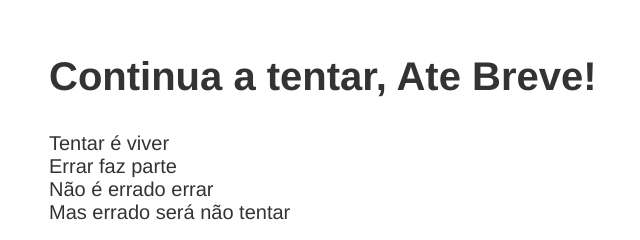
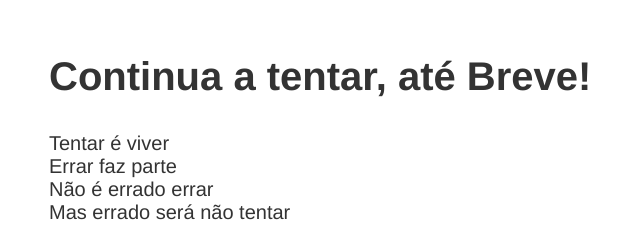
Before and after one commit to rubenf1999/viveatentar.github.io, a plain HTML site: page index.html in a window 1280 px wide. Shown: the part 137-377 px from the top of the page, 266-906 px from the left. Drawn offline with Linux system fonts and the light colour scheme.

Commit message:
Update index.html

```diff
--- a/index.html
+++ b/index.html
@@ -10,7 +10,7 @@
 </style>
 
 <article>
-    <h1>Continua a tentar, Ate Breve!</h1>
+    <h1>Continua a tentar, até Breve!</h1>
     <div>
         <p>Tentar é viver<br>
         Errar faz parte<br>
```
